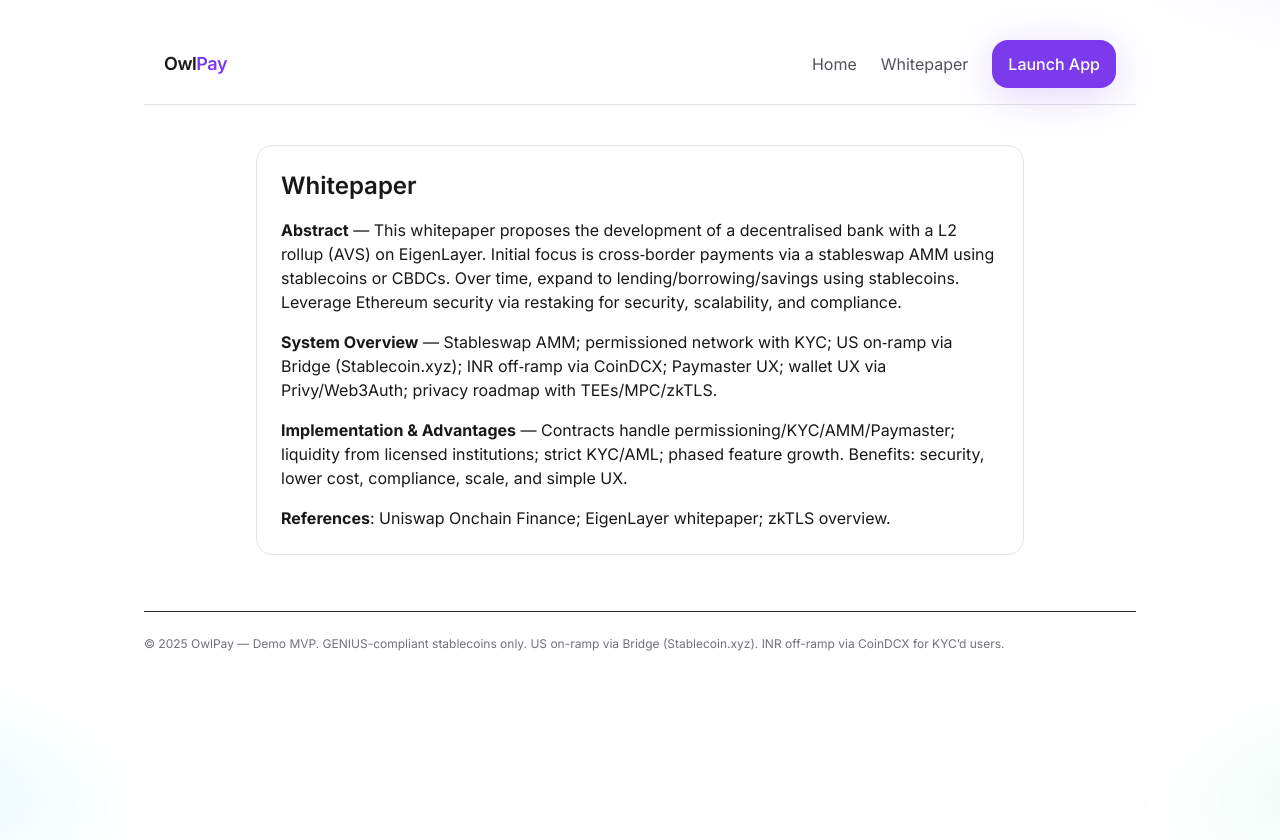
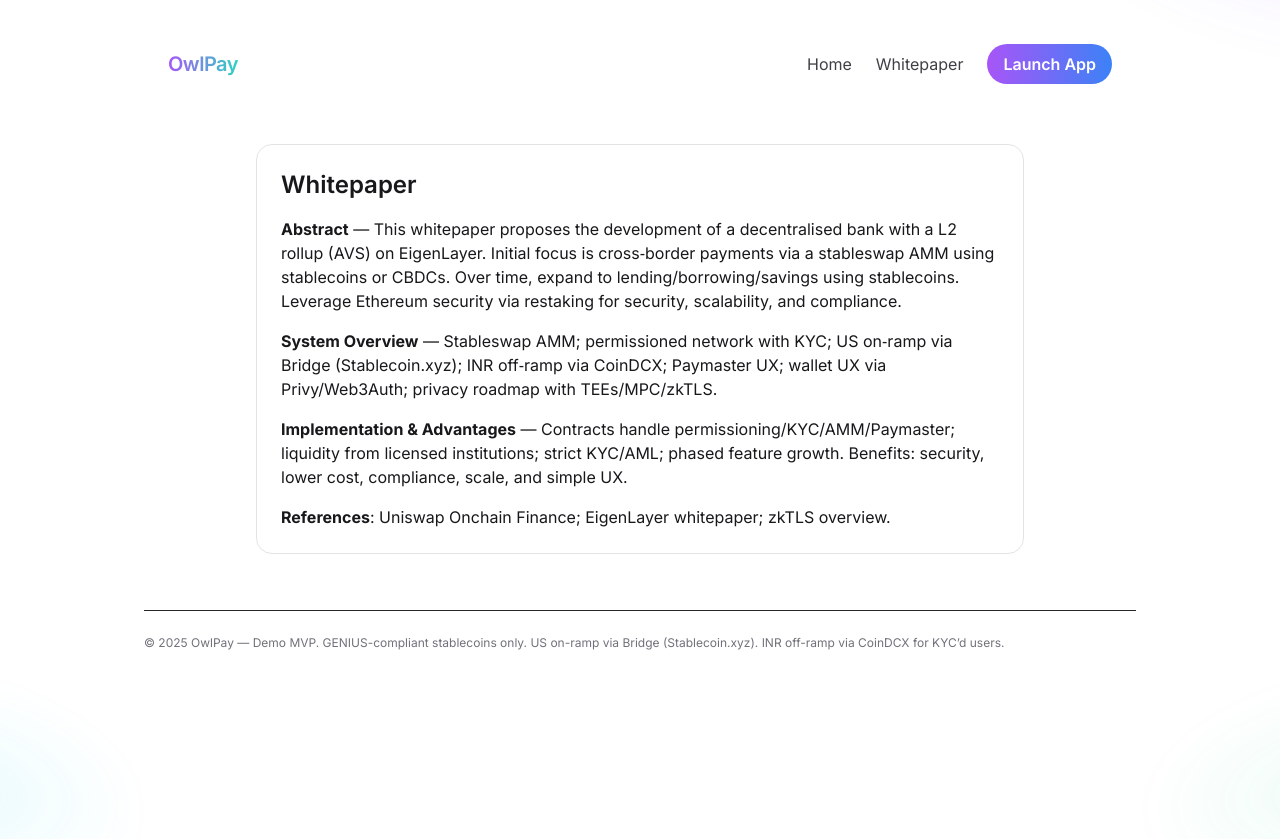
Before and after one commit to navin346/owlpay-mvp, a Next.js app: page /whitepaper in a window 1280 px wide. Shown: the top 840 px of the page. Built offline with nearby package versions, Linux system fonts and the light colour scheme.

Commit message:
Update Nav.tsx

```diff
--- a/components/Nav.tsx
+++ b/components/Nav.tsx
@@ -1,72 +1,27 @@
-'use client'
-
-import Link from 'next/link'
-import { useState } from 'react'
+'use client';
+import Link from 'next/link';
 
 export default function Nav() {
-  const [open, setOpen] = useState(false)
-
   return (
-    <header className="flex items-center justify-between px-5 py-4 border-b border-zinc-200 dark:border-zinc-800">
-      <div className="font-semibold text-lg tracking-tight">
-        Owl<span className="text-brand-600">Pay</span>
-      </div>
-
-      {/* Desktop Menu */}
-      <nav className="hidden md:flex items-center gap-6">
-        <Link
-          href="#"
-          className="text-zinc-600 hover:text-zinc-900 dark:text-zinc-300 dark:hover:text-white"
-        >
-          Home
+    <header className="w-full">
+      <div className="max-w-6xl mx-auto flex items-center justify-between py-5 px-6">
+        <Link href="/" className="font-semibold text-xl tracking-tight">
+          <span className="bg-gradient-to-r from-purple-500 to-teal-400 bg-clip-text text-transparent">
+            OwlPay
+          </span>
         </Link>
-        <Link
-          href="#"
-          className="text-zinc-600 hover:text-zinc-900 dark:text-zinc-300 dark:hover:text-white"
-        >
-          Whitepaper
-        </Link>
-        <Link
-          href="#"
-          className="btn-primary"
-        >
-          Launch App
-        </Link>
-      </nav>
-
-      {/* Mobile Toggle */}
-      <div className="md:hidden">
-        <button
-          onClick={() => setOpen(!open)}
-          className="p-2 rounded-md border border-zinc-300 dark:border-zinc-700 text-zinc-600 dark:text-zinc-300"
-        >
-          ☰
-        </button>
-      </div>
-
-      {/* Mobile Drawer */}
-      {open && (
-        <div className="absolute top-16 right-5 bg-white dark:bg-zinc-900 border border-zinc-200 dark:border-zinc-700 rounded-xl shadow-lg p-5 flex flex-col gap-3 md:hidden">
-          <Link
-            href="#"
-            className="text-zinc-600 hover:text-zinc-900 dark:text-zinc-300 dark:hover:text-white"
-          >
+        <nav className="flex items-center gap-6">
+          <Link href="/" className="text-zinc-700 hover:text-black dark:text-zinc-300 dark:hover:text-white">
             Home
           </Link>
-          <Link
-            href="#"
-            className="text-zinc-600 hover:text-zinc-900 dark:text-zinc-300 dark:hover:text-white"
-          >
+          <Link href="/whitepaper" className="text-zinc-700 hover:text-black dark:text-zinc-300 dark:hover:text-white">
             Whitepaper
           </Link>
-          <Link
-            href="#"
-            className="btn-primary"
-          >
+          <Link href="/launch" className="px-4 py-2 rounded-full bg-gradient-to-r from-purple-500 to-blue-500 text-white font-semibold">
             Launch App
           </Link>
-        </div>
-      )}
+        </nav>
+      </div>
     </header>
-  )
+  );
 }
```
